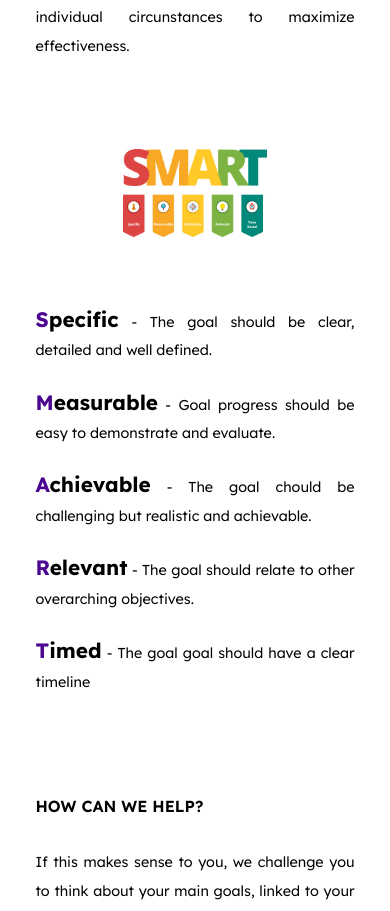
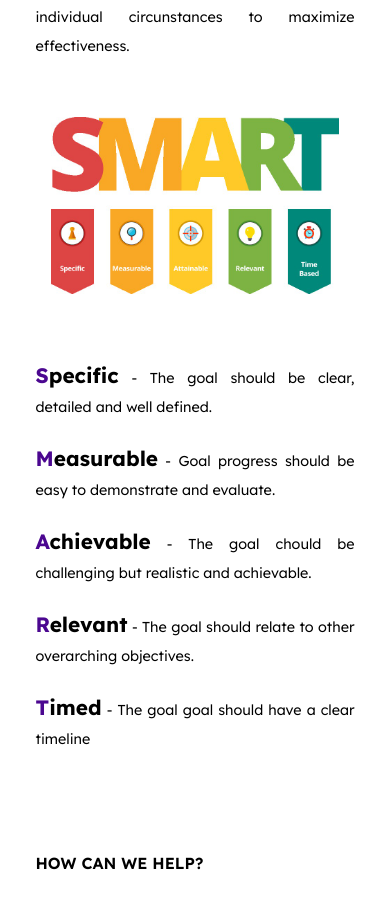
Before and after one commit to fatimampg/ai-tasks-goals, a React (Vite) app in the folder frontend/: page / in a window 390 px wide. Shown: the part 3267-4178 px from the top of the page. Built offline with nearby package versions, Linux system fonts and the light colour scheme.

Commit message:
style(home): update size of image for small screen devices

```diff
--- a/frontend/src/pages/HomePage/homePage.css
+++ b/frontend/src/pages/HomePage/homePage.css
@@ -259,7 +259,7 @@
 
 .home__smart-img {
   width: 45%;
-  margin: 4rem 0;
+  margin: 2rem 0 4rem 0;
 }
 
 .smart-goals_identification p {
@@ -463,8 +463,20 @@
 }
 }
 
+@media (max-width: 700px) {
+  .home__smart-img {
+    width: 75%;
+    margin: 2rem 0 4rem 0;
+  }
+}
+@media (max-width: 550px) {
+  .home__smart-img {
+    width: 90%;
+    margin: 2rem 0 4rem 0;
+  }
+}
 @media (max-width: 500px) {
-.home__header {
+  .home__header {
   padding: 1rem;
   display: flex;
   flex-direction: column;
```
